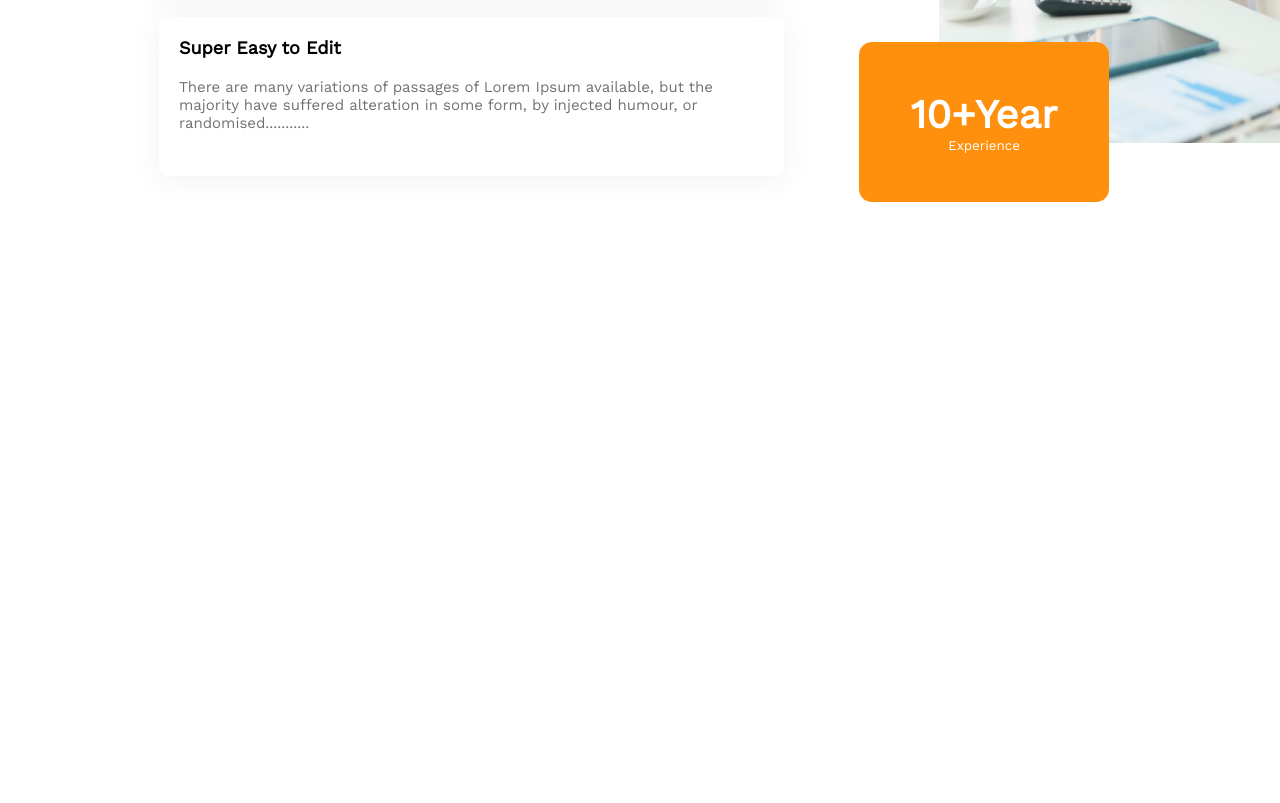
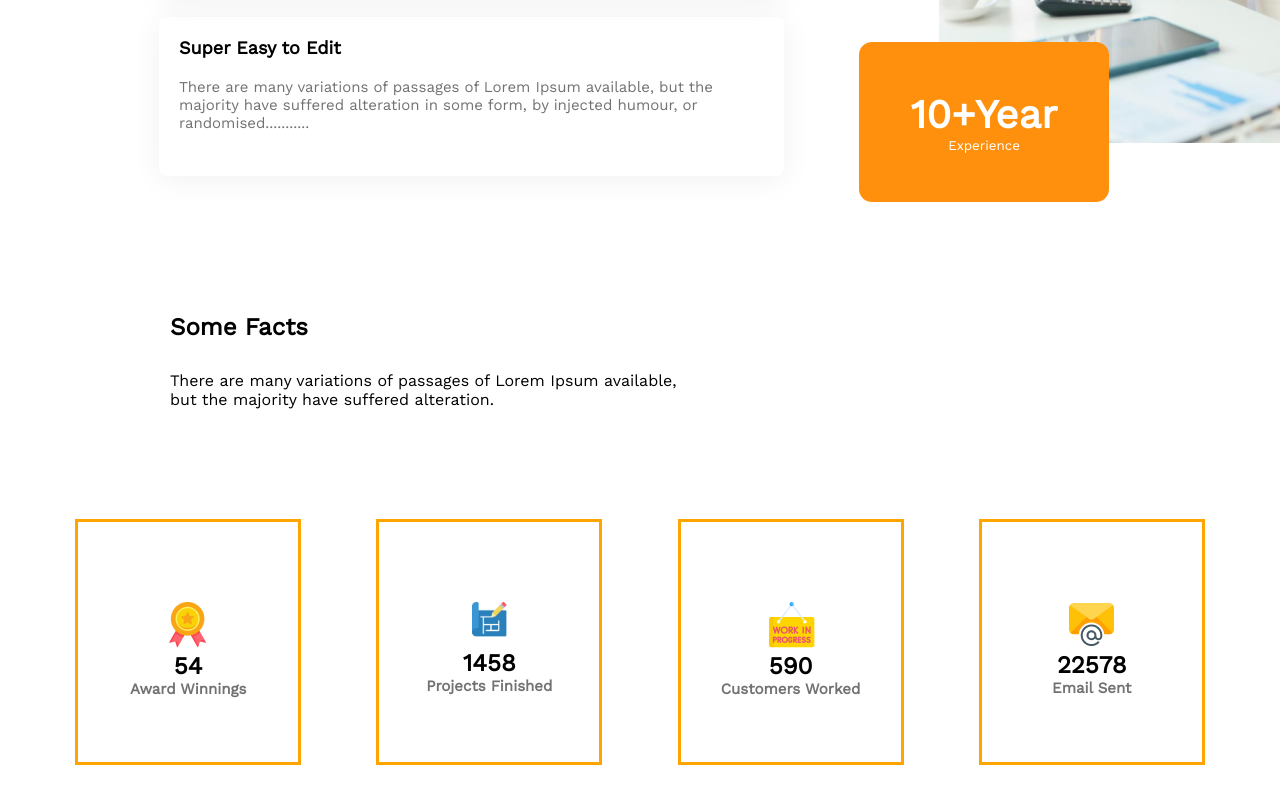
Before and after one commit to Tazedar/assignment-02, a plain HTML site: page index.html in a window 1280 px wide. Shown: the part 2379-3182 px from the top of the page. Before the commit the page ends 2603 px from the top, so only its background shows below. Drawn offline with nearby package versions, Linux system fonts and the light colour scheme.

Commit message:
added-container-3

```diff
--- a/index.html
+++ b/index.html
@@ -92,10 +92,33 @@
                     </div>
 
                 </div>
-
-
-
-        </section>
+            </section>
+            <div class="body-3">
+                <h2 class="fact">Some Facts</h2>
+                <p class="fact-description">There are many variations of passages of Lorem Ipsum available, but the majority have suffered alteration.</p>
+            </div>
+            <section class="container-3">
+                <div class="icon">
+                    <img img-icn src="images/icons/ribon.png" alt="">
+                    <h2 class="icon-num">54</h2>
+                    <p class="para-1">Award Winnings</p>
+                </div>
+                <div class="icon">
+                    <img class="img-icn" src="images/icons/projects.png" alt="">
+                    <h2 class="icon-num">1458</h2>
+                    <p class="para-1">Projects Finished</p>
+                </div>
+                <div class="icon">
+                    <img img-icn src="images/icons/customers.png" alt="">
+                    <h2 class="icon-num">590</h2>
+                    <p class="para-1">Customers Worked</p>
+                </div>
+                <div class="icon">
+                    <img img-icn src="images/icons/email.png" alt="">
+                    <h2 icon-num>22578</h2>
+                    <p class="para-1">Email Sent</p>
+                </div>
+            </section>
 
     </main>
 </body>
--- a/style.css
+++ b/style.css
@@ -208,3 +208,46 @@ margin-left: 60px;
     bottom: 22px;
     left: 15px;
 }
+.body-3{
+    margin-top: 120px;
+    margin-bottom: 110px;
+}
+.fact{
+    margin-left: 170px;
+    margin-bottom: 30px;
+    font-weight: 700;
+}
+.fact-description{
+    margin-left: 170px;
+    width: 520px;
+}
+/* container-3 */
+.container-3{
+    display: flex;
+    justify-content: space-evenly;
+    margin-bottom: 180px;
+}
+.icon{
+    border: 3px solid orange;
+    width: 220px;
+    height: 160px;
+    justify-content: center;
+    text-align: center;
+    padding-top: 80px;
+}
+.img-icn{
+    width: 35px;
+    height: 35px;
+    margin-bottom: 8px;
+}
+.img-num{
+    color: #424242;
+    font-size: 38px;
+    font-weight: 700;
+    margin-bottom: 8px;
+}
+.para-1{
+    color: #727272;
+    font-size: 15px;
+    font-weight: 600;
+}
```
